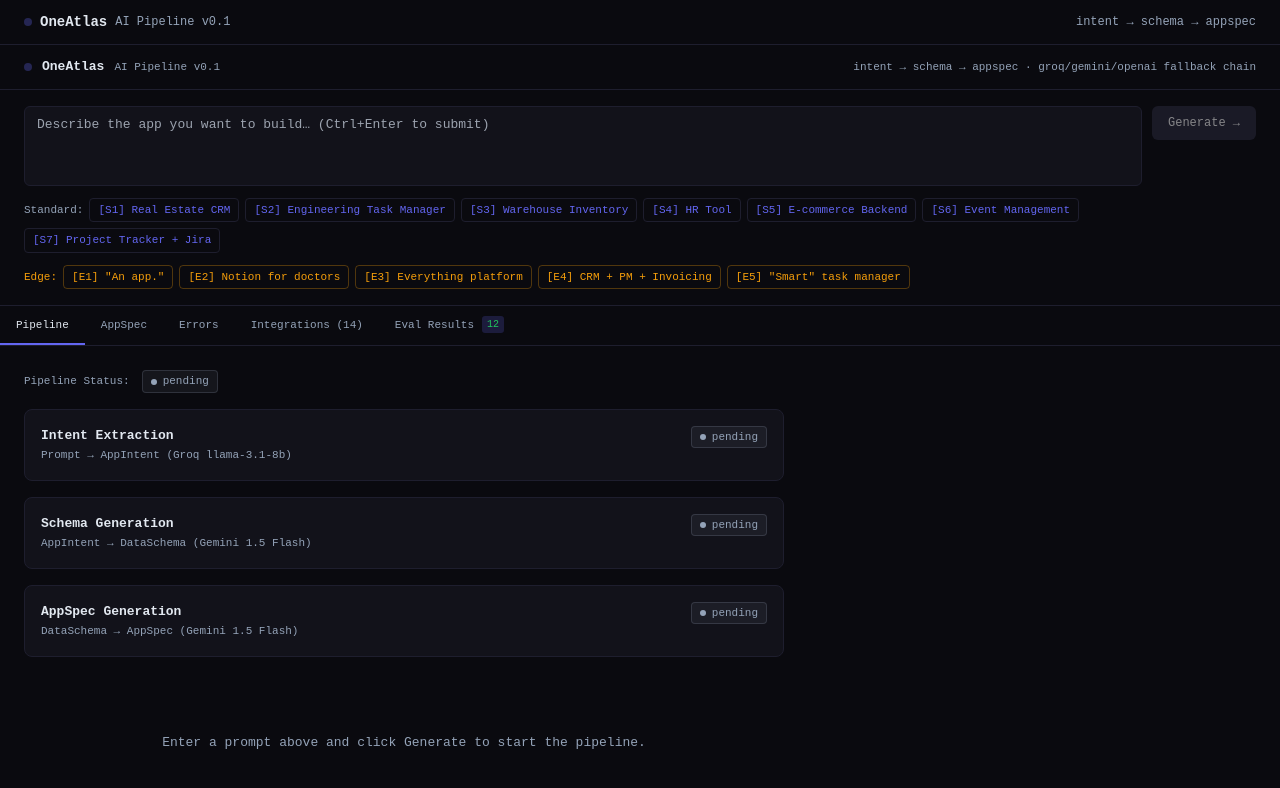
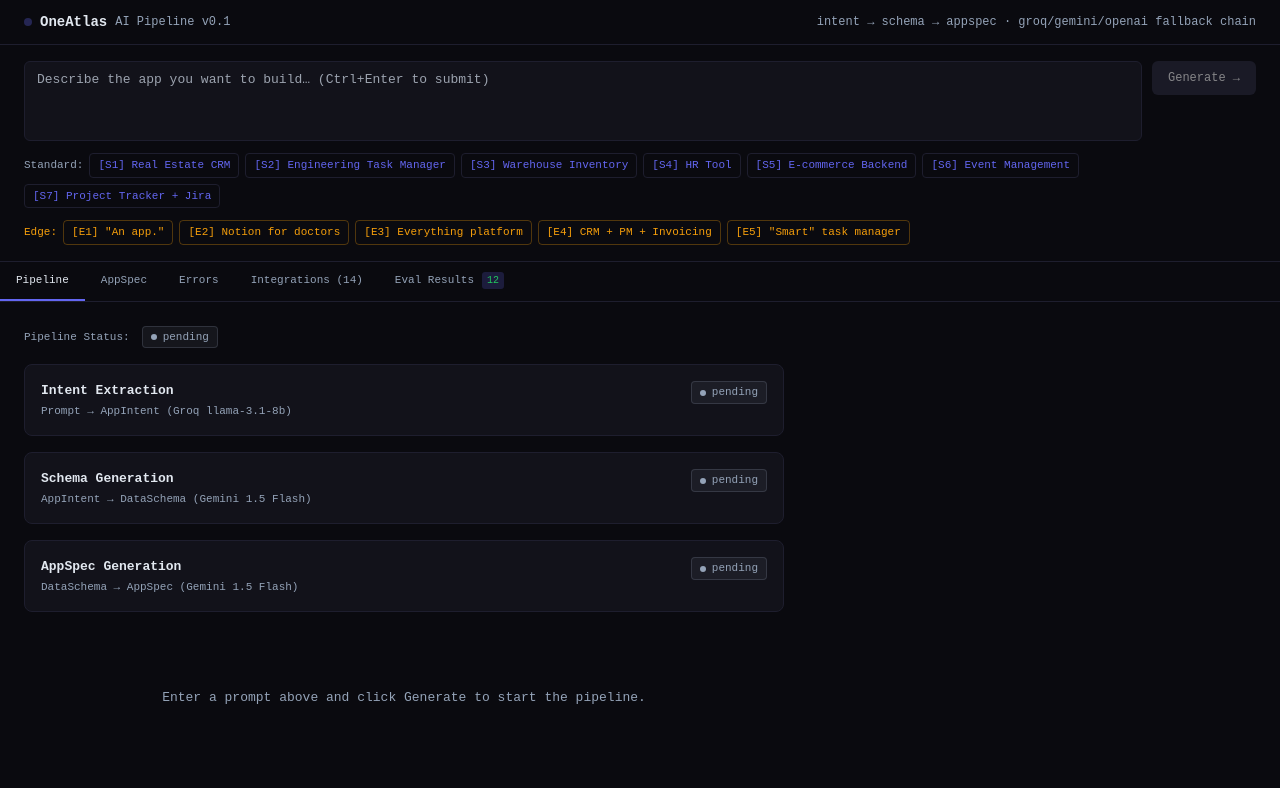
Before and after one commit to ayusho-o/The-Ai-signal, a Next.js app: page / in a window 1280 px wide. Shown: the top 788 px of the page. Built offline with nearby package versions, Linux system fonts and the light colour scheme.

Commit message:
Fix duplicate OneAtlas header: remove header from page.tsx, keep in layout.tsx

```diff
--- a/src/app/layout.tsx
+++ b/src/app/layout.tsx
@@ -26,7 +26,7 @@
             </span>
           </div>
           <div className="ml-auto text-xs text-atlas-text-dim font-mono">
-            intent → schema → appspec
+            intent → schema → appspec · groq/gemini/openai fallback chain
           </div>
         </header>
         <main>{children}</main>
--- a/src/app/page.tsx
+++ b/src/app/page.tsx
@@ -825,14 +825,6 @@
         ::-webkit-scrollbar-thumb:hover{background:${C.accent};}
         button:focus{outline:none;}
       `}</style>
-      <header style={{borderBottom:`1px solid ${C.border}`,padding:"12px 24px",display:"flex",alignItems:"center",gap:12}}>
-        <div style={{display:"flex",alignItems:"center",gap:10}}>
-          <span style={{width:8,height:8,borderRadius:"50%",background:C.accent,animation:"pulseDot 1s ease-in-out infinite",display:"inline-block"}}/>
-          <span style={{fontSize:13,fontFamily:"monospace",fontWeight:600,color:C.text}}>OneAtlas</span>
-          <span style={{fontSize:11,fontFamily:"monospace",color:C.textDim}}>AI Pipeline v0.1</span>
-        </div>
-        <div style={{marginLeft:"auto",fontSize:11,fontFamily:"monospace",color:C.textDim}}>intent → schema → appspec · groq/gemini/openai fallback chain</div>
-      </header>
       <div style={{borderBottom:`1px solid ${C.border}`,padding:"16px 24px"}}>
         <PromptPanel onSubmit={startGeneration} isRunning={isRunning} jobId={jobId}/>
       </div>
```
